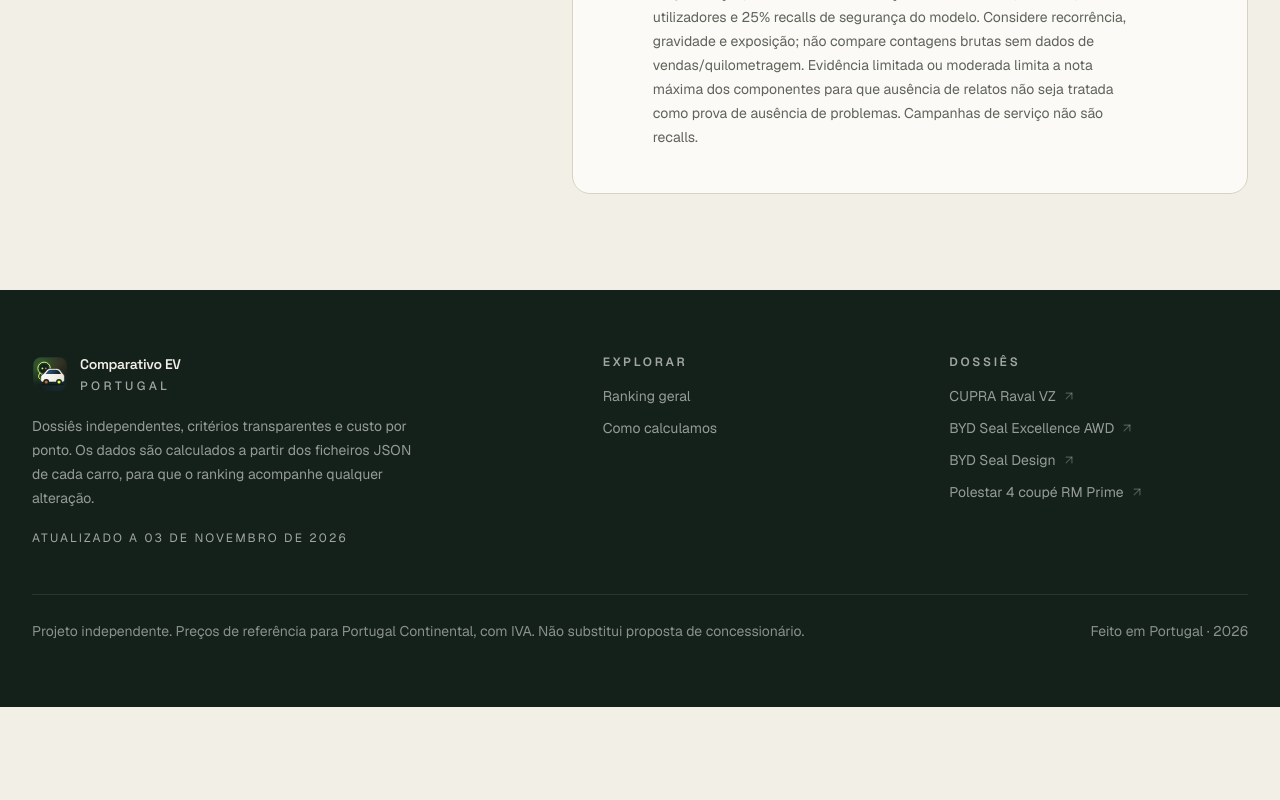
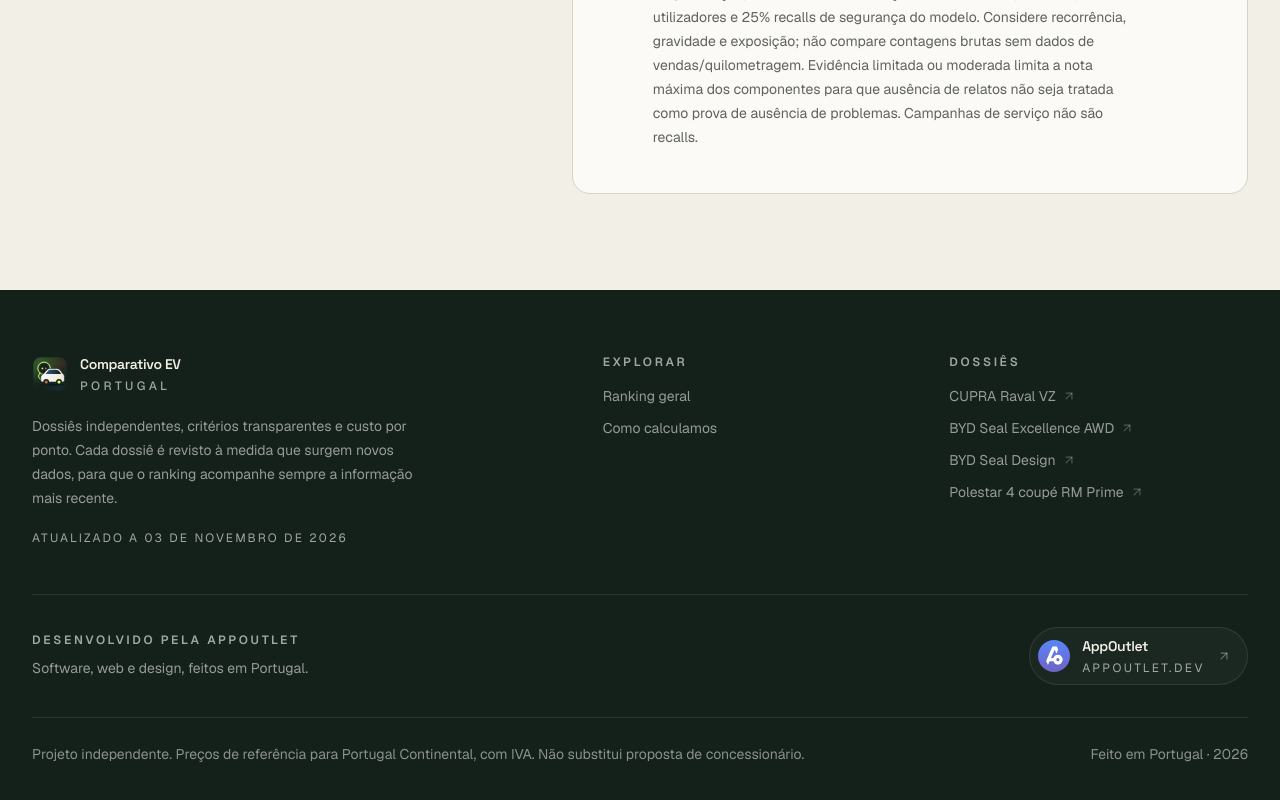
Before and after one commit to MessiasLima/comparativo-ev-portugal, a Next.js app: page / in a window 1280 px wide. Shown: the part 3370-4170 px from the top of the page. Before the commit the page ends 4077 px from the top, so only its background shows below. Built offline with nearby package versions, Linux system fonts and the light colour scheme; no server answers.

Commit message:
feat(footer): credit AppOutlet with logo and link
Adds a dedicated section to the footer crediting AppOutlet, with the
official mark and a link to https://appoutlet.dev.

```diff
--- a/src/components/site-footer.tsx
+++ b/src/components/site-footer.tsx
@@ -32,9 +32,9 @@ export function SiteFooter() {
               </div>
             </div>
             <p className="mt-5 max-w-sm text-sm leading-6 text-white/55">
-              Dossiês independentes, critérios transparentes e custo por ponto. Os
-              dados são calculados a partir dos ficheiros JSON de cada carro,
-              para que o ranking acompanhe qualquer alteração.
+              Dossiês independentes, critérios transparentes e custo por ponto.
+              Cada dossiê é revisto à medida que surgem novos dados, para que o
+              ranking acompanhe sempre a informação mais recente.
             </p>
             <p className="mt-5 text-xs uppercase tracking-[0.18em] text-white/60">
               Atualizado a {formatDatePt(SITE_UPDATED_AT)}
@@ -89,7 +89,42 @@ export function SiteFooter() {
           </div>
         </div>
 
-        <div className="mt-12 flex flex-col gap-3 border-t border-white/10 pt-6 text-sm leading-6 text-white/50 sm:flex-row sm:items-center sm:justify-between">
+        <div className="mt-12 flex flex-col gap-5 border-t border-white/10 pt-8 sm:flex-row sm:items-center sm:justify-between sm:gap-8">
+          <div>
+            <p className="text-xs font-semibold uppercase tracking-[0.22em] text-white/60">
+              Desenvolvido pela AppOutlet
+            </p>
+            <p className="mt-2 max-w-md text-sm leading-6 text-white/55">
+              Software, web e design, feitos em Portugal.
+            </p>
+          </div>
+          <a
+            href="https://appoutlet.dev"
+            target="_blank"
+            rel="noopener noreferrer"
+            aria-label="AppOutlet — appoutlet.dev (abre num novo separador)"
+            className="group inline-flex shrink-0 items-center gap-3 self-start rounded-full border border-white/10 bg-white/[0.03] py-2 pr-4 pl-2 transition-colors hover:border-white/25 hover:bg-white/[0.06] sm:self-auto"
+          >
+            <Image
+              src={withBasePath("/appoutlet-logo.svg")}
+              alt=""
+              width={32}
+              height={32}
+              className="size-8"
+            />
+            <span className="flex flex-col leading-none">
+              <span className="font-heading text-sm font-semibold tracking-tight transition-colors group-hover:text-lime">
+                AppOutlet
+              </span>
+              <span className="mt-1 text-xs tracking-[0.2em] text-white/60 uppercase">
+                appoutlet.dev
+              </span>
+            </span>
+            <ArrowUpRight className="size-3.5 text-white/35 transition-all group-hover:-translate-y-0.5 group-hover:translate-x-0.5 group-hover:text-lime" />
+          </a>
+        </div>
+
+        <div className="mt-8 flex flex-col gap-3 border-t border-white/10 pt-6 text-sm leading-6 text-white/50 sm:flex-row sm:items-center sm:justify-between">
           <p>
             Projeto independente. Preços de referência para Portugal Continental,
             com IVA. Não substitui proposta de concessionário.
```
Also changed, not shown: public/appoutlet-logo.svg (added).
